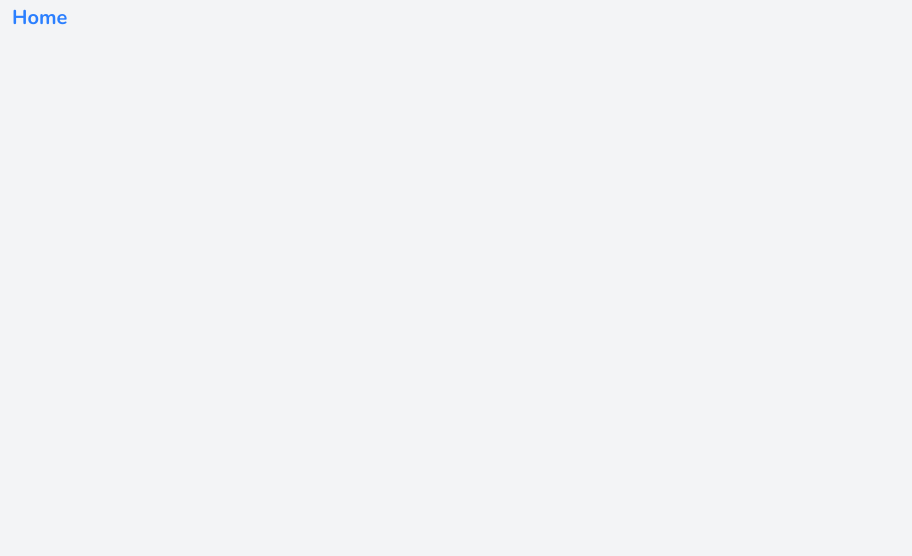
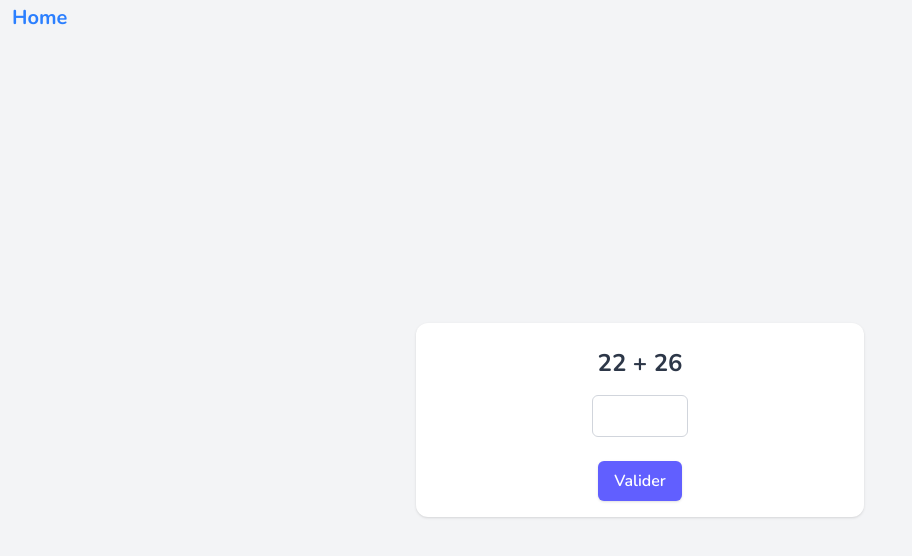
Before and after one commit to AralachDeRiv/random-memo-exo, a React (Vite) app: page /calculation in a window 1280 px wide. Both pictures are taken after a click on the button "Valider". Shown: the top 556 px of the page, without its empty margins (0-912 px from the left). Built offline with nearby package versions, Linux system fonts and the light colour scheme.

Commit message:
first set up CalculationAnswerCard

```diff
--- /dev/null
+++ b/src/components/CalculationAnswerCard.jsx
@@ -0,0 +1,46 @@
+import React from "react";
+import { useState } from "react";
+
+const CalculationAnswerCard = ({
+  index,
+  setIndex,
+  listOfCalculations,
+  setListOfCalculations,
+}) => {
+  const calculation = listOfCalculations[index];
+  let [answer, setAnswer] = useState("");
+
+  const submitAnswer = () => {
+    setListOfCalculations((prev) => {
+      const newList = [...prev];
+      newList[index].userAnswer = parseInt(answer);
+      newList[index].isCorrect = parseInt(answer) == calculation.result;
+      return newList;
+    });
+    setAnswer("");
+    setIndex((prev) => prev + 1);
+  };
+
+  return (
+    <div className="card w-md flex flex-col items-center gap-4">
+      <h2 className="mt-2 text-2xl font-bold">{calculation.expression}</h2>
+
+      <input
+        type="number"
+        value={answer}
+        onChange={(e) => setAnswer(e.target.value)}
+        className="w-24 px-3 py-2 text-center border border-gray-300 rounded-md focus:outline-none focus:ring-2 focus:ring-indigo-400"
+      />
+
+      <button
+        type="submit"
+        onClick={submitAnswer}
+        className="mt-2 self-center px-4 py-2 bg-indigo-500 text-white font-semibold rounded-md shadow hover:bg-indigo-600 focus:outline-none focus:ring-2 focus:ring-indigo-400 active:scale-95 transition"
+      >
+        Valider
+      </button>
+    </div>
+  );
+};
+
+export default CalculationAnswerCard;
--- a/src/index.css
+++ b/src/index.css
@@ -20,6 +20,18 @@ body {
   min-height: 100lvh;
 }
 
+/* Remove number input spinners for Chrome, Safari, Edge, Opera */
+input[type="number"]::-webkit-outer-spin-button,
+input[type="number"]::-webkit-inner-spin-button {
+  -webkit-appearance: none;
+  margin: 0;
+}
+
+/* Remove number input spinners for Firefox */
+input[type="number"] {
+  -moz-appearance: textfield;
+}
+
 .card {
   @apply p-4 rounded-xl bg-white shadow-sm;
 }
--- a/src/pages/Calculation.jsx
+++ b/src/pages/Calculation.jsx
@@ -2,6 +2,7 @@ import React from "react";
 import { useState, useEffect } from "react";
 import BackHomeBtn from "../components/BackHomeBtn";
 import CalculationsSettingsForm from "../components/CalculationsSettingsForm";
+import CalculationAnswerCard from "../components/CalculationAnswerCard";
 
 const Calculation = () => {
   let [listOfCalculations, setListOfCalculations] = useState([]);
@@ -10,6 +11,7 @@ const Calculation = () => {
     difficulty: "easy",
     done: false,
   });
+  let [index, setIndex] = useState(0);
 
   useEffect(() => {
     console.log(listOfCalculations);
@@ -25,6 +27,14 @@ const Calculation = () => {
           setListOfCalculations={setListOfCalculations}
         />
       )}
+      {calculationSettings.done && index < listOfCalculations.length && (
+        <CalculationAnswerCard
+          index={index}
+          setIndex={setIndex}
+          listOfCalculations={listOfCalculations}
+          setListOfCalculations={setListOfCalculations}
+        />
+      )}
     </div>
   );
 };
```
